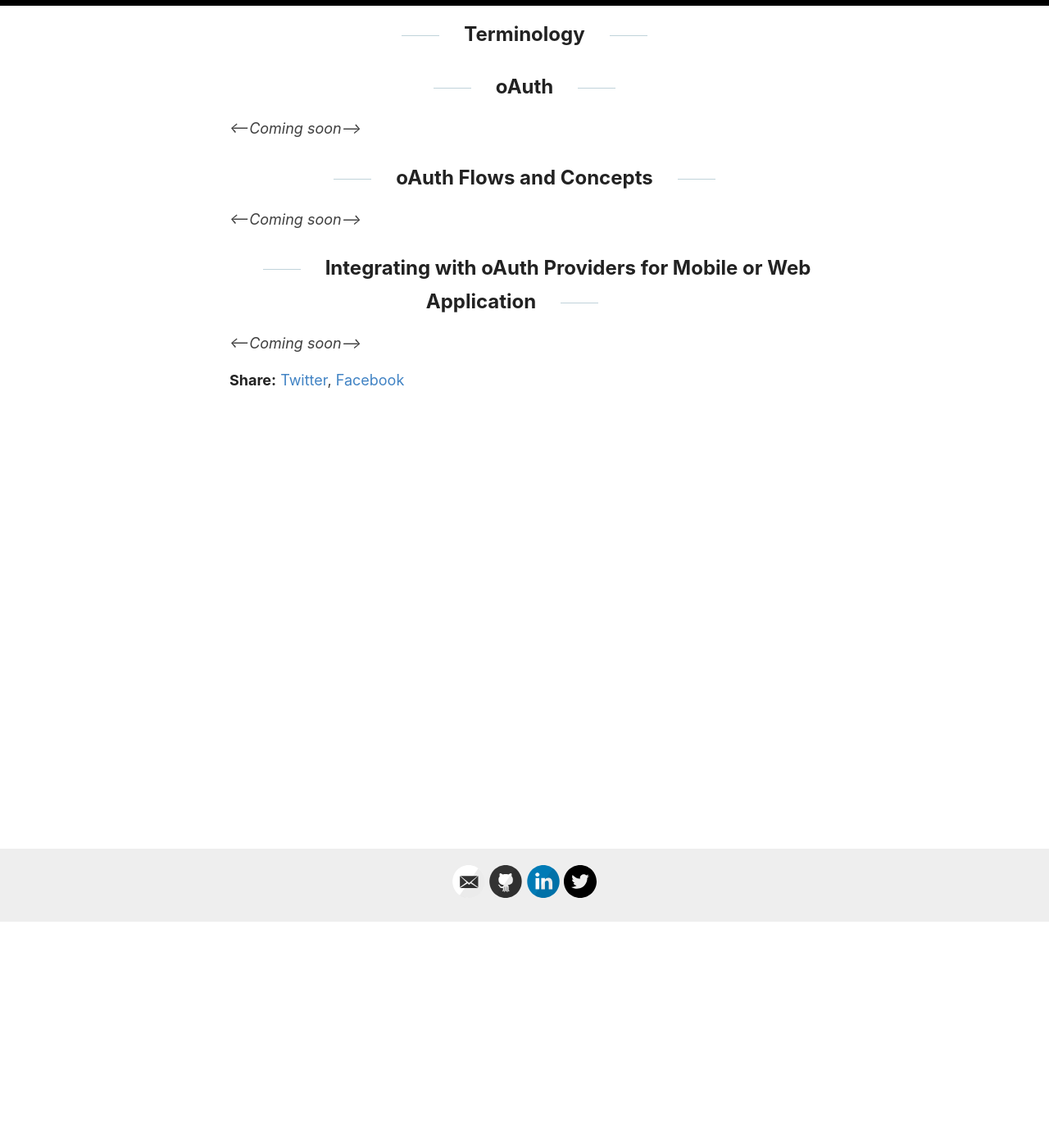
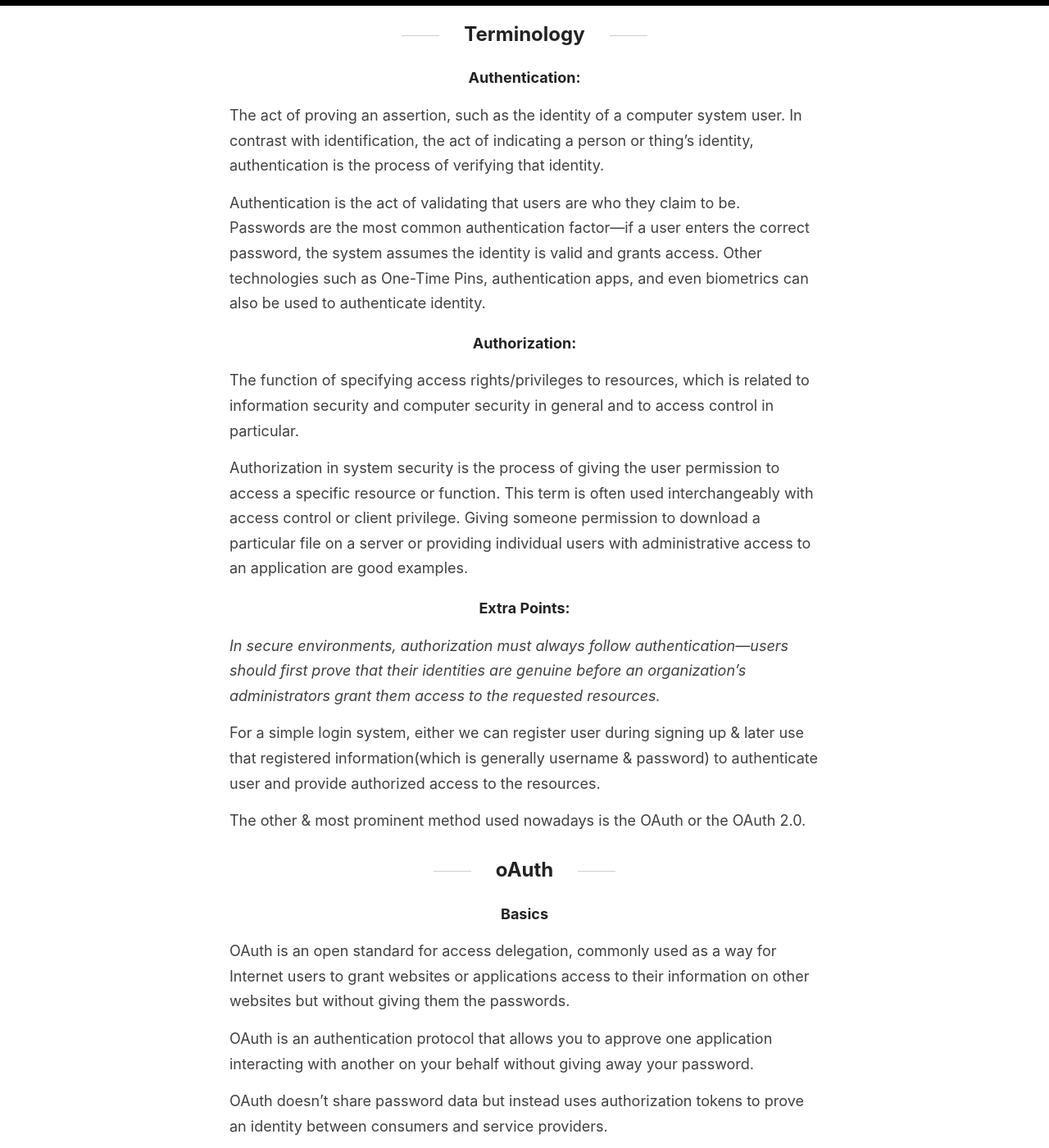
Before and after one commit to jaykay12/tech, a Jekyll site: the page built from _posts/2020-7-10-oauth.md, in a window 1280 px wide and 1400 px high, scrolled down 276 px. Shown: the whole window at 82% size. Built offline with Jekyll 4.4.1, drawn with Linux system fonts in a browser that asks for light colours; some of the changed text lies outside the part shown.

Commit message:
Initiated oAuth blog

```diff
--- a/_posts/2020-7-10-oauth.md
+++ b/_posts/2020-7-10-oauth.md
@@ -6,8 +6,44 @@ categories: [Web, Miscellaneous]
 
 ## Terminology
 
+#### Authentication:
+The act of proving an assertion, such as the identity of a computer system user. In contrast with identification, the act of indicating a person or thing's identity, authentication is the process of verifying that identity.
+
+Authentication is the act of validating that users are who they claim to be. Passwords are the most common authentication factor—if a user enters the correct password, the system assumes the identity is valid and grants access.
+Other technologies such as One-Time Pins, authentication apps, and even biometrics can also be used to authenticate identity.
+
+#### Authorization:
+The function of specifying access rights/privileges to resources, which is related to information security and computer security in general and to access control in particular.
+
+Authorization in system security is the process of giving the user permission to access a specific resource or function. This term is often used interchangeably with access control or client privilege. Giving someone permission to download a particular file on a server or providing individual users with administrative access to an application are good examples.
+
+#### Extra Points:
+
+_In secure environments, authorization must always follow authentication—users should first prove that their identities are genuine before an organization’s administrators grant them access to the requested resources._
+
+For a simple login system, either we can register user during signing up & later use that registered information(which is generally username & password) to authenticate user and provide authorized access to the resources.
+
+The other & most prominent method used nowadays is the OAuth or the OAuth 2.0.
+
 ## oAuth
-_<--Coming soon-->_
+
+#### Basics
+OAuth is an open standard for access delegation, commonly used as a way for Internet users to grant websites or applications access to their information on other websites but without giving them the passwords.
+
+OAuth is an authentication protocol that allows you to approve one application interacting with another on your behalf without giving away your password.
+
+OAuth doesn’t share password data but instead uses authorization tokens to prove an identity between consumers and service providers.
+
+For example, you can tell Facebook that it’s OK for ESPN.com to access your profile or post updates to your timeline without having to give ESPN your Facebook password.
+
+_OAuth is about authorization and not authentication. Authorization is asking for permission to do stuff. Authentication is about proving you are the correct person because you know things. OAuth doesn’t pass authentication data between consumers and service providers – but instead acts as an authorization token of sorts._
+
+#### OAuth 1.0 vs. OAuth 2.0
+OAuth 2.0 is a complete redesign from OAuth 1.0, and the two are not compatible. If you create a new application today, use OAuth 2.0. This blog only applies to OAuth 2.0, since OAuth 1.0 is deprecated.
+
+OAuth 2.0 is faster and easier to implement. OAuth 1.0 used complicated cryptographic requirements, only supported three flows, and did not scale.
+
+OAuth 2.0, on the other hand, has six flows for different types of applications and requirements, and enables signed secrets over HTTPS. OAuth tokens no longer need to be encrypted on the endpoints in 2.0 since they are encrypted in transit.
 
 ## oAuth Flows and Concepts
 _<--Coming soon-->_
```
